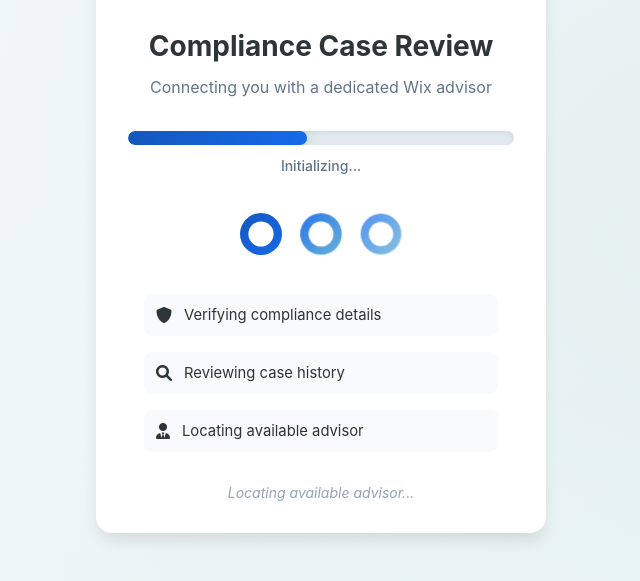
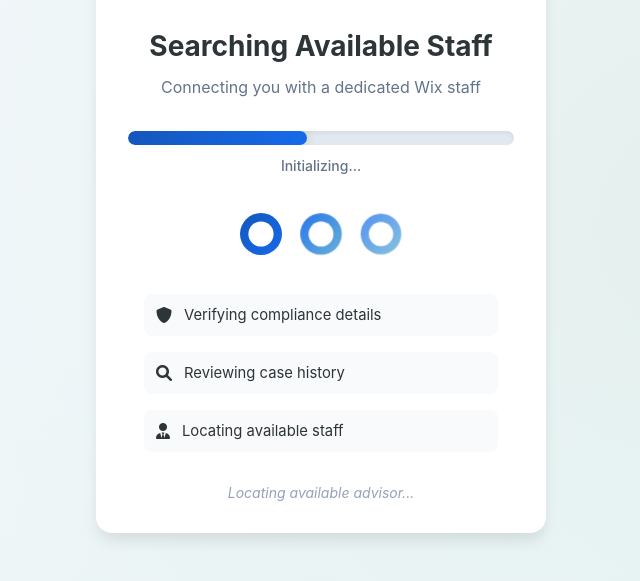
Before and after one commit to saljoy/Wix-Contact, a plain HTML site: page index.html in a window 1280 px wide. Shown: the part 83-664 px from the top of the page, without its empty margins (319-959 px from the left). Drawn offline with Linux system fonts and the light colour scheme.

Commit message:
Update index.html

```diff
--- a/index.html
+++ b/index.html
@@ -577,9 +577,9 @@
           class="logo-sm"
         />
       </div>
-      <h1 class="title">Compliance Case Review</h1>
+      <h1 class="title">Searching Available Staff</h1>
       <p class="subtitle">
-        Connecting you with a dedicated Wix advisor<span
+        Connecting you with a dedicated Wix staff<span
           class="loading-dots"
         ></span>
       </p>
@@ -614,7 +614,7 @@
         </div>
         <div class="status-step">
           <i class="fas fa-user-tie icon-dark"></i
-          ><span>Locating available advisor</span>
+          ><span>Locating available staff</span>
         </div>
       </div>
 
@@ -635,8 +635,8 @@
           <i class="fas fa-check-circle"></i><span>Connected</span>
         </div>
       </div>
-      <h1 class="title">Your Support Advisor</h1>
-      <p class="subtitle">Ready to assist with your case</p>
+      <h1 class="title">A Certified Specialist</h1>
+      <p class="subtitle">Ready to bring growth to your store</p>
 
       <div class="advisor-info">
         <div class="advisor-profile">
```
